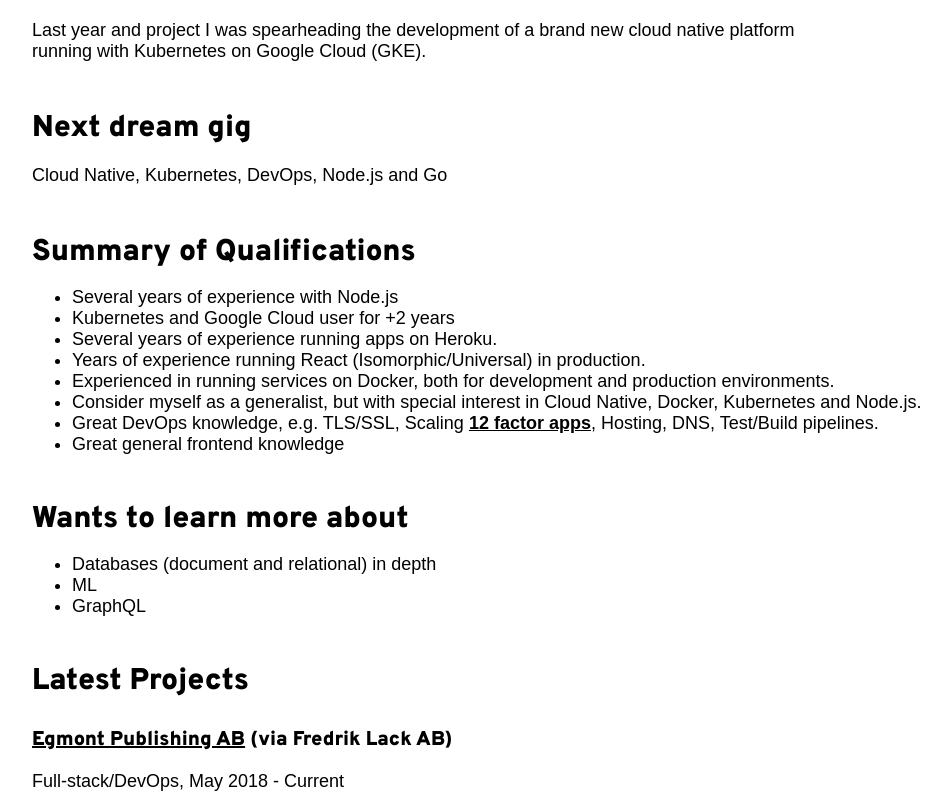
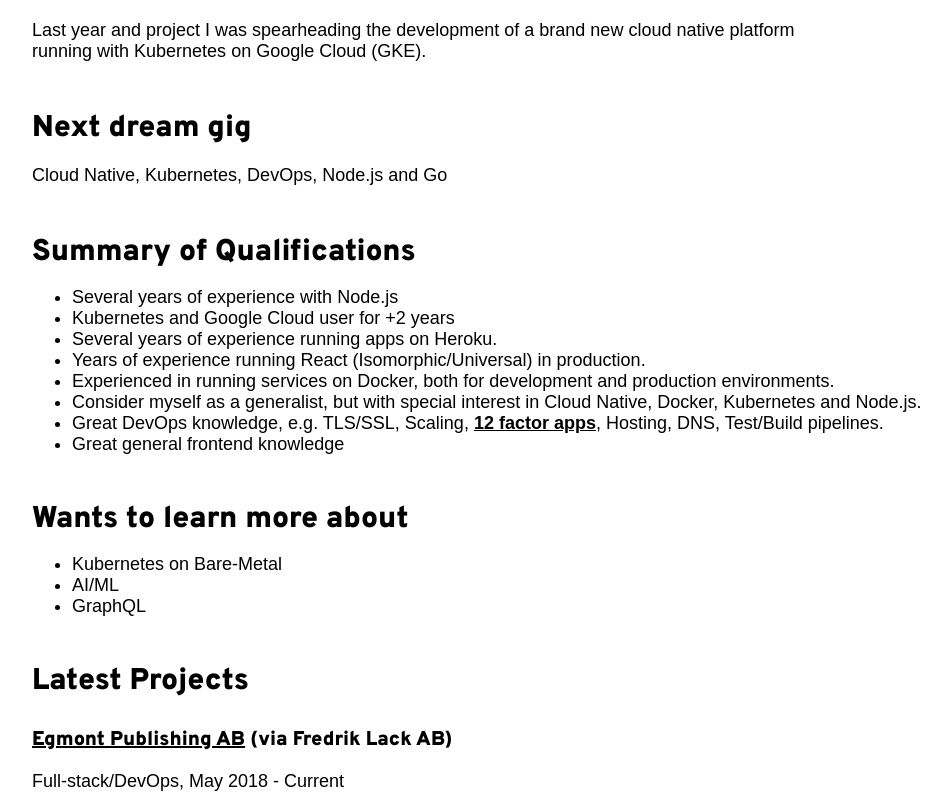
Before and after one commit to sthlmio/web, a Next.js app: page /fredrik-lack in a window 1280 px wide. Shown: the part 420-1213 px from the top of the page, without its empty margins (96-1043 px from the left). Built offline with nearby package versions, Linux system fonts and the light colour scheme; a web font is replaced by a local one.

Commit message:
Minor change of profile

```diff
--- a/pages/fredrik-lack.js
+++ b/pages/fredrik-lack.js
@@ -50,7 +50,7 @@ export default function FredrikLack () {
             <li>Consider myself as a generalist, but with special interest in Cloud Native, Docker, Kubernetes and
               Node.js.
             </li>
-            <li>Great DevOps knowledge, e.g. TLS/SSL, Scaling <a target="_blank" href="https://12factor.net/">12 factor apps</a>, Hosting, DNS,
+            <li>Great DevOps knowledge, e.g. TLS/SSL, Scaling, <a target="_blank" href="https://12factor.net/">12 factor apps</a>, Hosting, DNS,
               Test/Build pipelines.
             </li>
             <li>Great general frontend knowledge</li>
@@ -58,8 +58,8 @@ export default function FredrikLack () {
 
           <h3>Wants to learn more about</h3>
           <ul>
-            <li>Databases (document and relational) in depth</li>
-            <li>ML</li>
+            <li>Kubernetes on Bare-Metal</li>
+            <li>AI/ML</li>
             <li>GraphQL</li>
           </ul>
 
```
